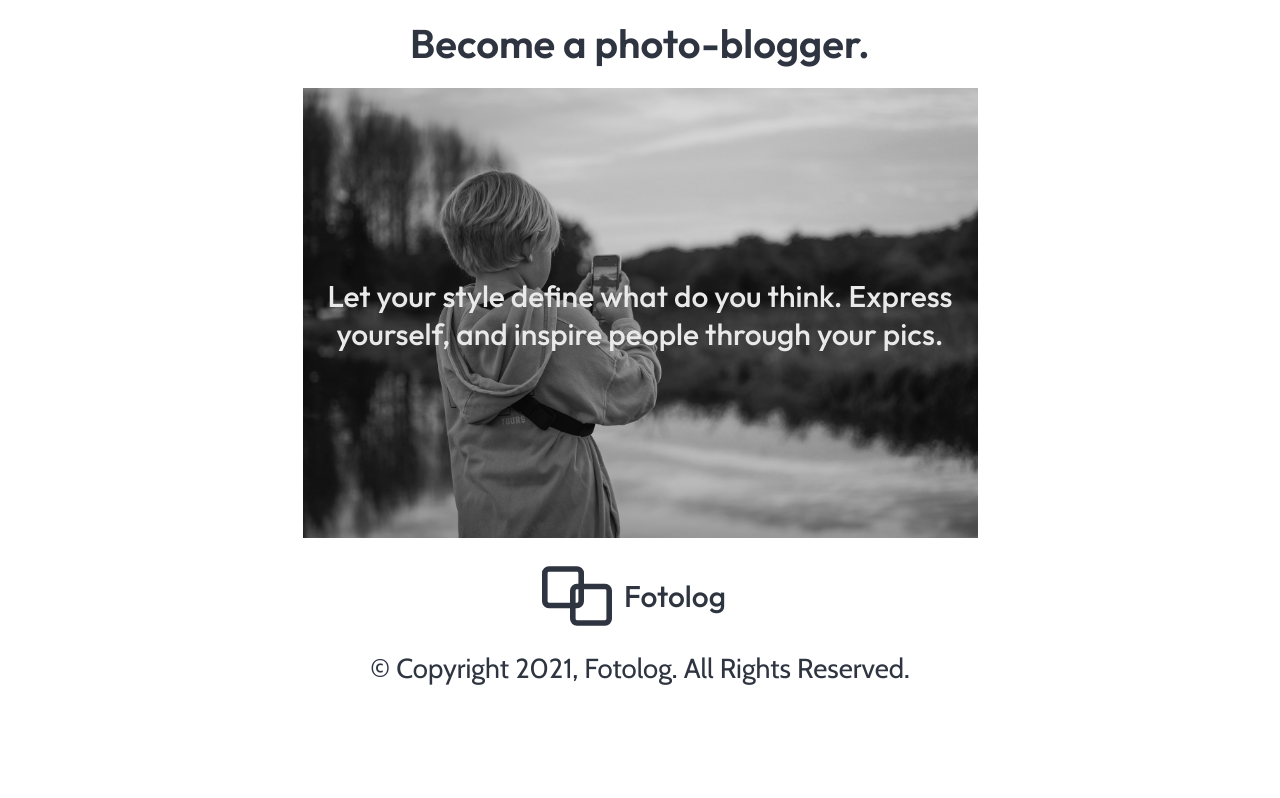
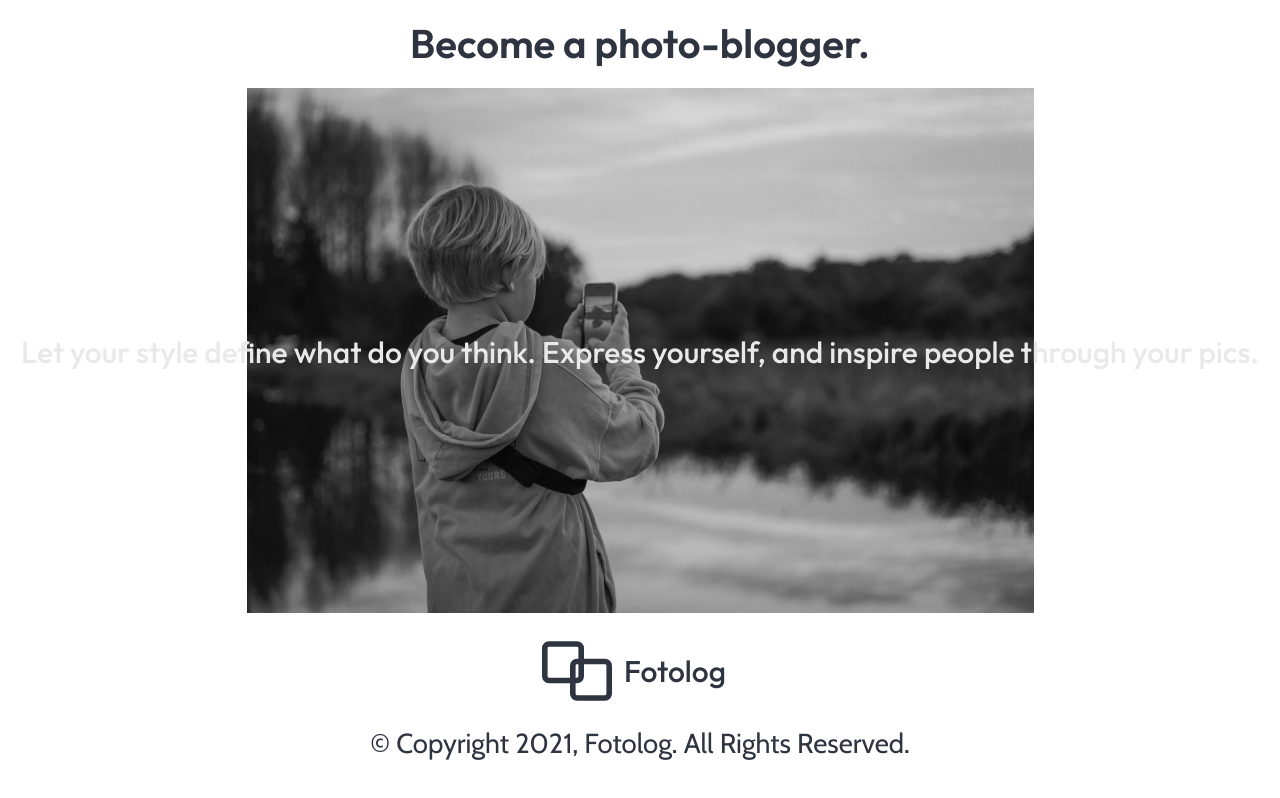
Before and after one commit to calmohtml/fotolog, a Next.js app: page / in a window 1280 px wide. Shown: the part 1692-2490 px from the top of the page. Before the commit the page ends 2417 px from the top, so only its background shows below. Built offline with nearby package versions, Linux system fonts and the light colour scheme.

Commit message:
Content centered and fixed

```diff
--- a/components/Content.jsx
+++ b/components/Content.jsx
@@ -17,11 +17,12 @@ const Content = () => {
     color: var(--white);
   `;
 
-  const ContentCentered = styled.div`
+  const ContentCentered = styled.h3`
     position: absolute;
     top: 50%;
     left: 50%;
     transform: translate(-50%, -50%);
+    width: 100%;
   `;
 
   const ImageComponent = styled(Image)`
@@ -34,16 +35,14 @@ const Content = () => {
       <ContentContainer>
         <ImageComponent
           src={Kid}
-          height={450}
+          height={525}
           layout="intrinsic"
           objectFit="cover"
           objectPosition="center"
         />
         <ContentCentered>
-          <h3>
-            Let your style define what do you think. Express yourself, and
-            inspire people through your pics.
-          </h3>
+          Let your style define what do you think. Express yourself, and inspire
+          people through your pics.
         </ContentCentered>
       </ContentContainer>
     </Content>
--- a/pages/_app.jsx
+++ b/pages/_app.jsx
@@ -48,6 +48,11 @@ const GlobalStyle = createGlobalStyle`
     font-size: 3rem;
   }
 
+  h4 {
+    font-weight: 400;
+    font-size: 2.5rem;
+  }
+
   p {
     font-size: 2.75rem;
   }
```
